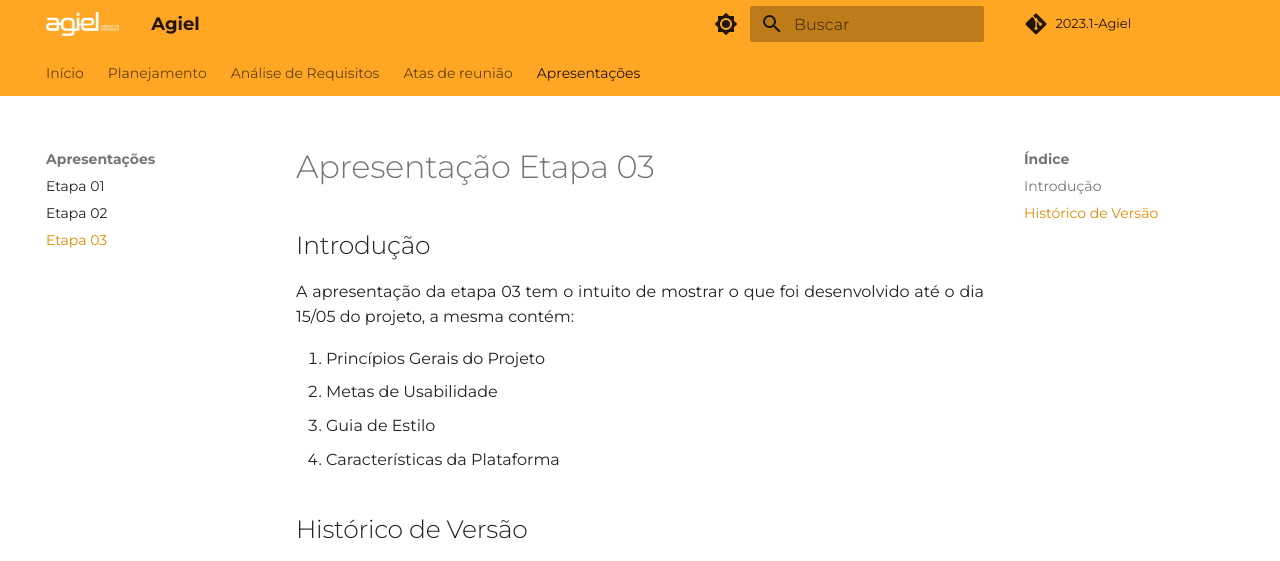
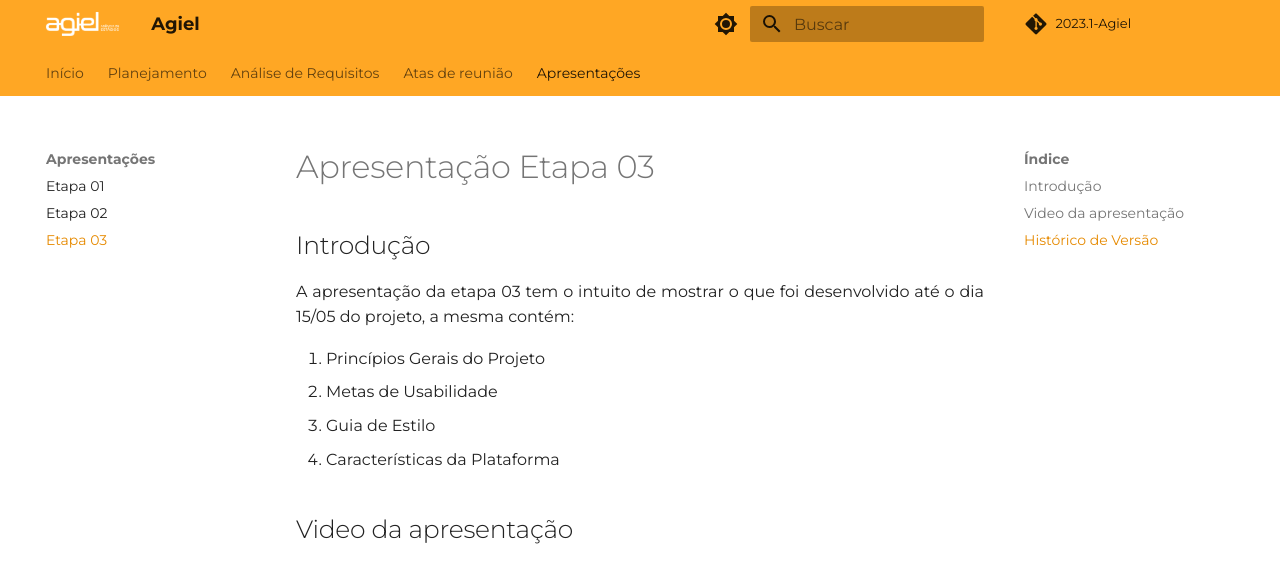
Before and after one commit to Interacao-Humano-Computador/2023.1-Agiel, an MkDocs documentation site: the page built from docs/apresentacoes/etapa-03.md, in a window 1280 px wide and 1173 px high. Shown: the top 561 px of the window. Built offline with MkDocs 1.6.1 and Material for MkDocs 9.7.7, drawn with Linux system fonts in a browser that asks for light colours; some web fonts are replaced; comment, search, counter and statistics services are not loaded; grey boxes are pictures that could not be loaded.

Commit message:
docs: adicionado video da apresentação

```diff
--- a/docs/apresentacoes/etapa-03.md
+++ b/docs/apresentacoes/etapa-03.md
@@ -11,6 +11,9 @@
 3. Guia de Estilo
 4. Características da Plataforma
 
+## Video da apresentação
+<iframe width="560" height="315" src="https://www.youtube.com/embed/9FNERJh48LI" title="YouTube video player" frameborder="0" allow="accelerometer; autoplay; clipboard-write; encrypted-media; gyroscope; picture-in-picture; web-share" allowfullscreen></iframe>
+
 ## Histórico de Versão
 
 | Versão | Data  |            Descrição              |     Autor      |    Revisor    |
```
